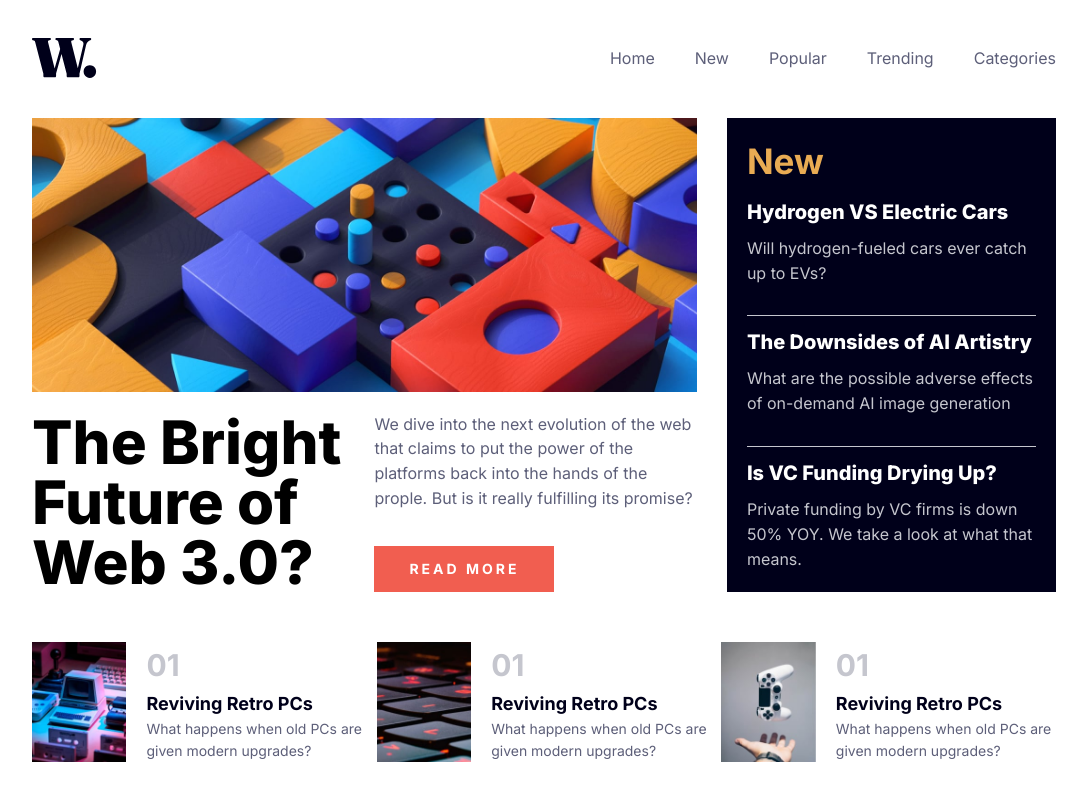
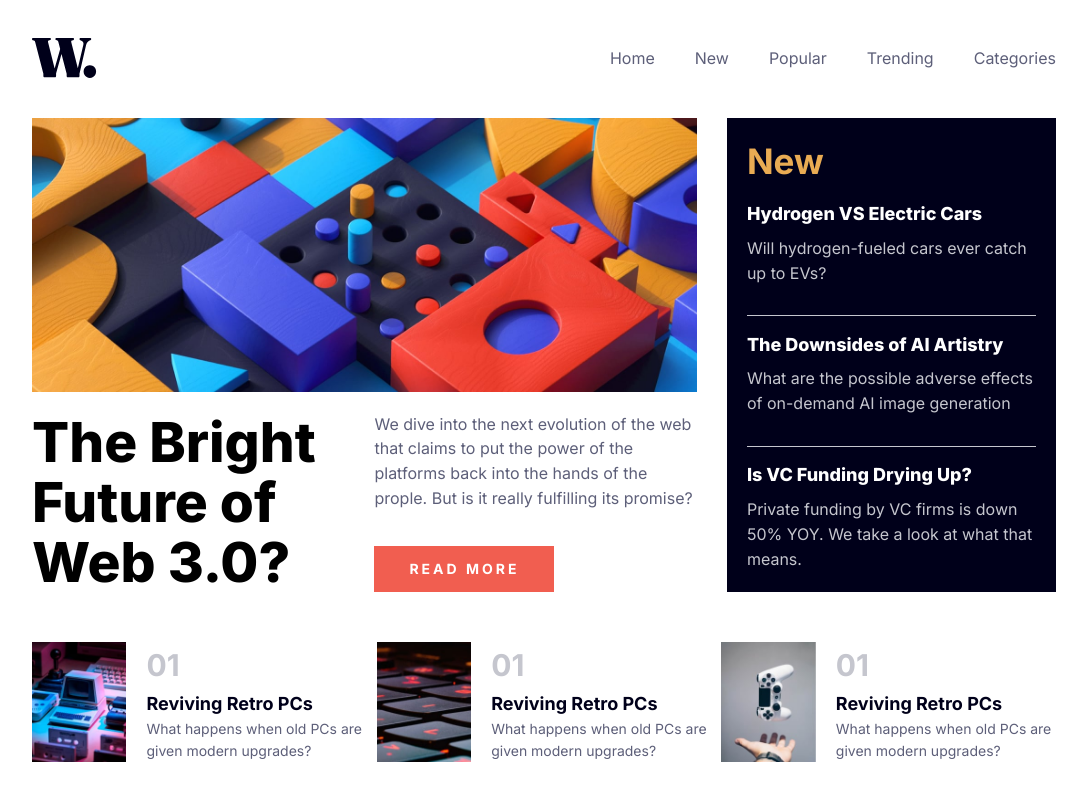
Before and after one commit to lucasfeklein/news-homepage, a React (Vite) app: page / in a window 1280 px wide. Shown: the whole page, without its empty margins (96-1183 px from the left). Built offline with nearby package versions, Linux system fonts and the light colour scheme.

Commit message:
resize font

```diff
--- a/src/components/Content/Content.module.css
+++ b/src/components/Content/Content.module.css
@@ -26,7 +26,7 @@
 }
 
 .title {
-  font-size: 60px;
+  font-size: 55px;
   font-weight: 800;
   line-height: 60px;
 }
@@ -47,7 +47,7 @@
 .news_subtitle {
   color: white;
   font-weight: 800;
-  font-size: 20px;
+  font-size: 18px;
   margin-bottom: 8px;
 }
 
@@ -58,6 +58,7 @@
 
 .news_paragraph {
   color: hsl(233, 8%, 79%);
+  font-size: 16px;
 }
 
 .news_card {
```
